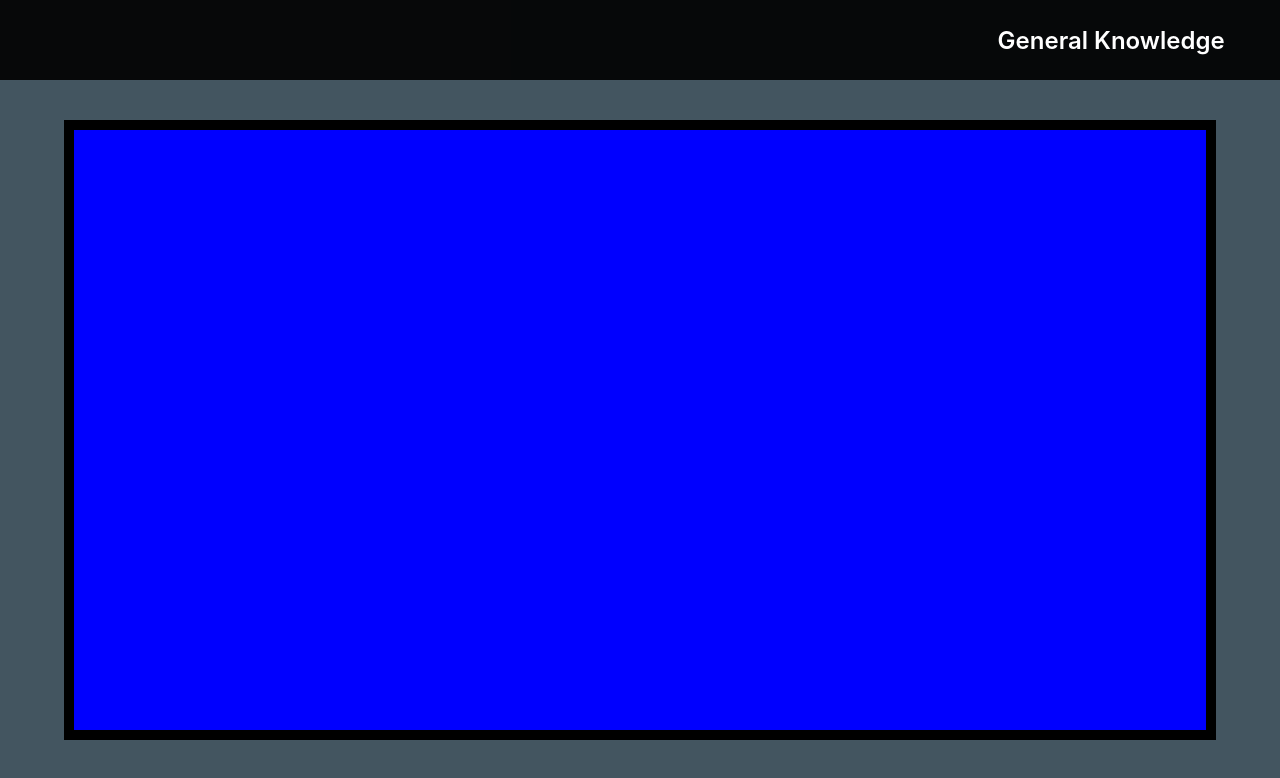
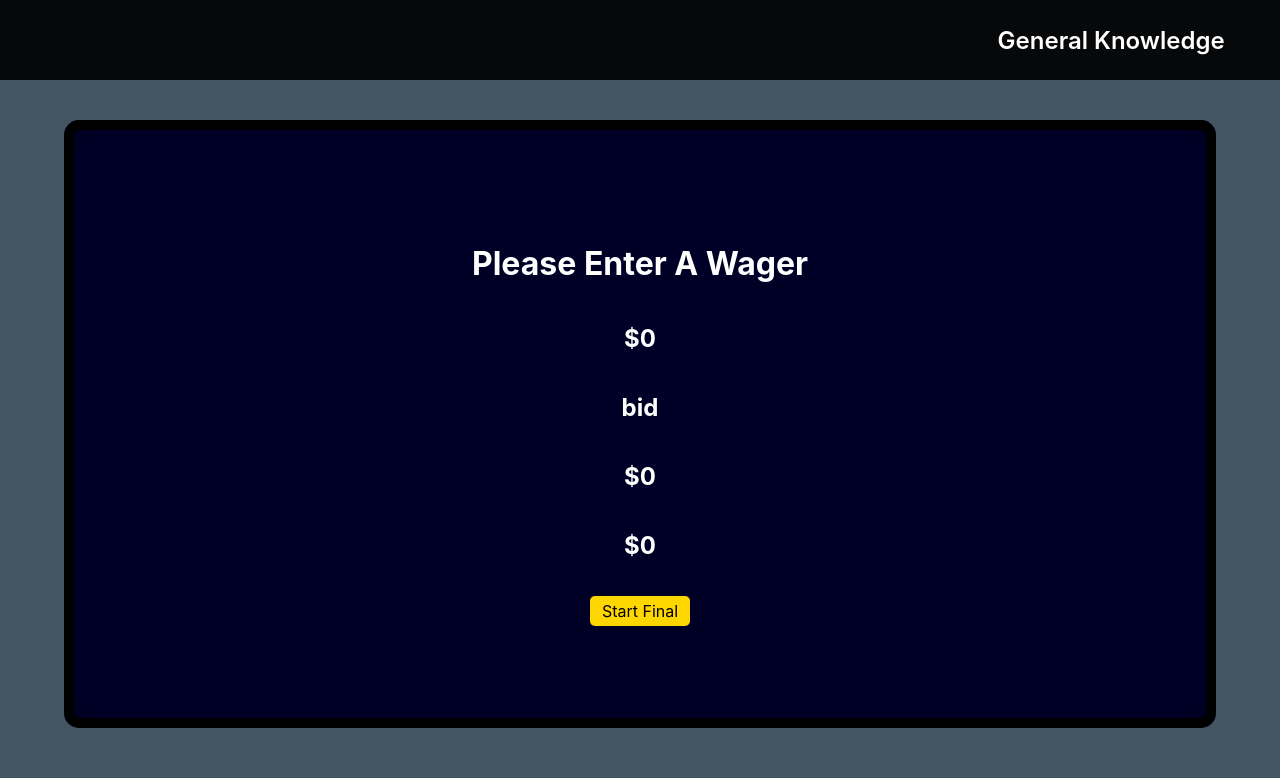
Before and after one commit to SJellen/generalknowledge, a Next.js app: page /finalround in a window 1280 px wide. Shown: the top 778 px of the page. Built offline with nearby package versions, Linux system fonts and the light colour scheme.

Commit message:
set up for the final question

```diff
--- /dev/null
+++ b/components/FinalRoundTransition.js
@@ -0,0 +1,33 @@
+import React, {useContext, useEffect, useState} from 'react'
+import {GameContext} from '../context/GameContext'
+import styles from '../styles/RoundTransition.module.scss'
+import Link from 'next/link'
+
+export default function FinalRoundTransition() {
+
+    const {selectedQuestions, score, isRoundTwo,player2Score, player3Score, username,player2, player3, setIsRoundTwo, isRoundThree, setIsRoundThree} = useContext(GameContext)
+
+
+    // function handleRoundTwoClick() {
+    //     setIsRoundTwo(false)
+    //     setIsRoundThree(true)
+    // }
+
+
+
+    return (
+        <div  style={{display: selectedQuestions === 61 ? "block" : "none"}} className={styles.container}>
+            <div className={styles.textContainer}>
+                <h1>Please Enter A Wager</h1>
+                <h2>{username} ${score}</h2><h2>bid</h2>
+                <h2>{player2} ${player2Score}</h2>
+                <h2>{player3} ${player3Score}</h2>
+                <div className={styles.roundTwoLink}><Link href="/finalround" style={{textDecoration: "none"}}><a className={styles.beginButton} style={{color: "black"}}
+                // onClick={handleRoundTwoClick}
+                >Start Final</a></Link></div>
+            </div>
+
+        </div>
+    )
+
+}
--- a/components/Layout.js
+++ b/components/Layout.js
@@ -4,6 +4,7 @@ import Header from '../components/Header'
 import AnswerResult from './AnswerResult'
 import RoundTransitionOne from './RoundTransitionOne'
 import RoundTransitionTwo from './RoundTransitionTwo'
+import FinalRoundTransition from './FinalRoundTransition'
 import GameOver from './GameOver'
 
 export default function Layout({children}) {
@@ -26,6 +27,7 @@ export default function Layout({children}) {
         <Question />
         <RoundTransitionOne />
         <RoundTransitionTwo />
+        <FinalRoundTransition />
         <GameOver />
       </div>
     )
--- a/context/GameContext.js
+++ b/context/GameContext.js
@@ -16,7 +16,7 @@ function GameContextProvider({ children }) {
     const [isStart, setIsStart] = useState(true)
     const [showInput, setShowInput] = useState(true)
     const [username, setUsername] = useState('')
-    const [selectedQuestions, setSelectedQuestions] = useState(0)
+    const [selectedQuestions, setSelectedQuestions] = useState(61)
     const [score, setScore] = useState(0)
     const [cost, setCost] = useState(0)
     const [answerResult, setAnswerResult] = useState()
--- a/logic/useQuestionLogic.js
+++ b/logic/useQuestionLogic.js
@@ -49,10 +49,10 @@ export default function useQuestionLogic() {
             }, 750)
         } else {
             setScore(prevScore => prevScore - cost)
-            setAnswerResult("Incorrect")
+            // setAnswerResult("Incorrect")
             setUserMove("Incorrect")
             setTimeout(() => {
-                setAnswerResult()
+                // setAnswerResult()
             }, 750)
             passToPlayer2()
         }
--- a/pages/finalround.js
+++ b/pages/finalround.js
@@ -12,20 +12,22 @@ export default function FinalRound() {
     const {finalQuestion, categoryCleaner, setCurrentQuestion, currentQuestion, setShuffledQuestionsArr, getShuffledArr} = useContext(QuestionContext)
     const {selectedQuestions, cost, setCost, setClockStart, setIsRoundTwo} = useContext(GameContext)
 
+
+
     useEffect(() => {
             console.log(finalQuestion)
     }, [finalQuestion])
 
-    function handleTileClick(e, question, cost, id) {
-        setCurrentQuestion(question)
+    // function handleTileClick(e, question, cost, id) {
+    //     setCurrentQuestion(question)
 
-        setCost(cost)
-        let x = document.getElementById(id)
-        x.innerHTML = ""
-        x.style.pointerEvents = "none"
-        setClockStart(true)
+    //     setCost(cost)
+    //     let x = document.getElementById(id)
+    //     x.innerHTML = ""
+    //     x.style.pointerEvents = "none"
+    //     setClockStart(true)
 
-    }
+    // }
 
     useEffect(() => {
         const questionArr = currentQuestion && [...currentQuestion.incorrect_answers, currentQuestion.correct_answer]
@@ -40,8 +42,8 @@ export default function FinalRound() {
 
 
     return (
-        <div className={styles.container}>
-            <div className={styles.parent}>
+        <div className={styles.container}style={{display: selectedQuestions === 61 ? "none" : "", pointerEvents: currentQuestion ? "none": ''}}>
+            <div className={styles.parent} >
                 <div className={styles.gridTitle} id="finalr" onClick={(e) => handleTileClick(e, finalQuestion[0], 1, "finalr")}>{finalQuestion && categoryCleaner(finalQuestion[0]?.category)}</div>
             </div>
         </div>
--- a/styles/FinalRound.module.scss
+++ b/styles/FinalRound.module.scss
@@ -19,6 +19,7 @@
     align-items: center;
     text-align: center;
     color: white;
+
 }
 
 .gridItem {
@@ -42,4 +43,5 @@
     flex-wrap: wrap;
     justify-content: center;
     align-items: center;
+
 }
```
